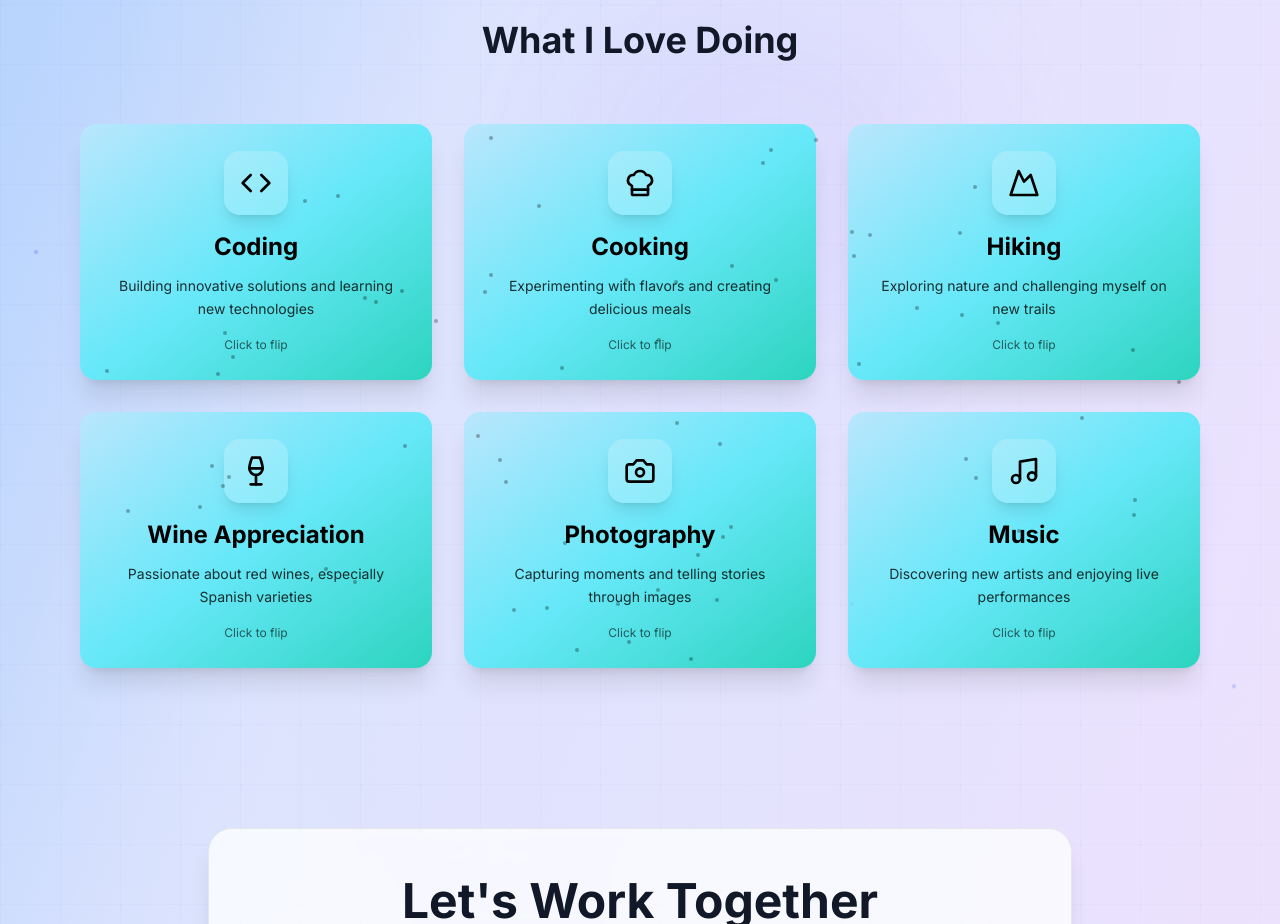
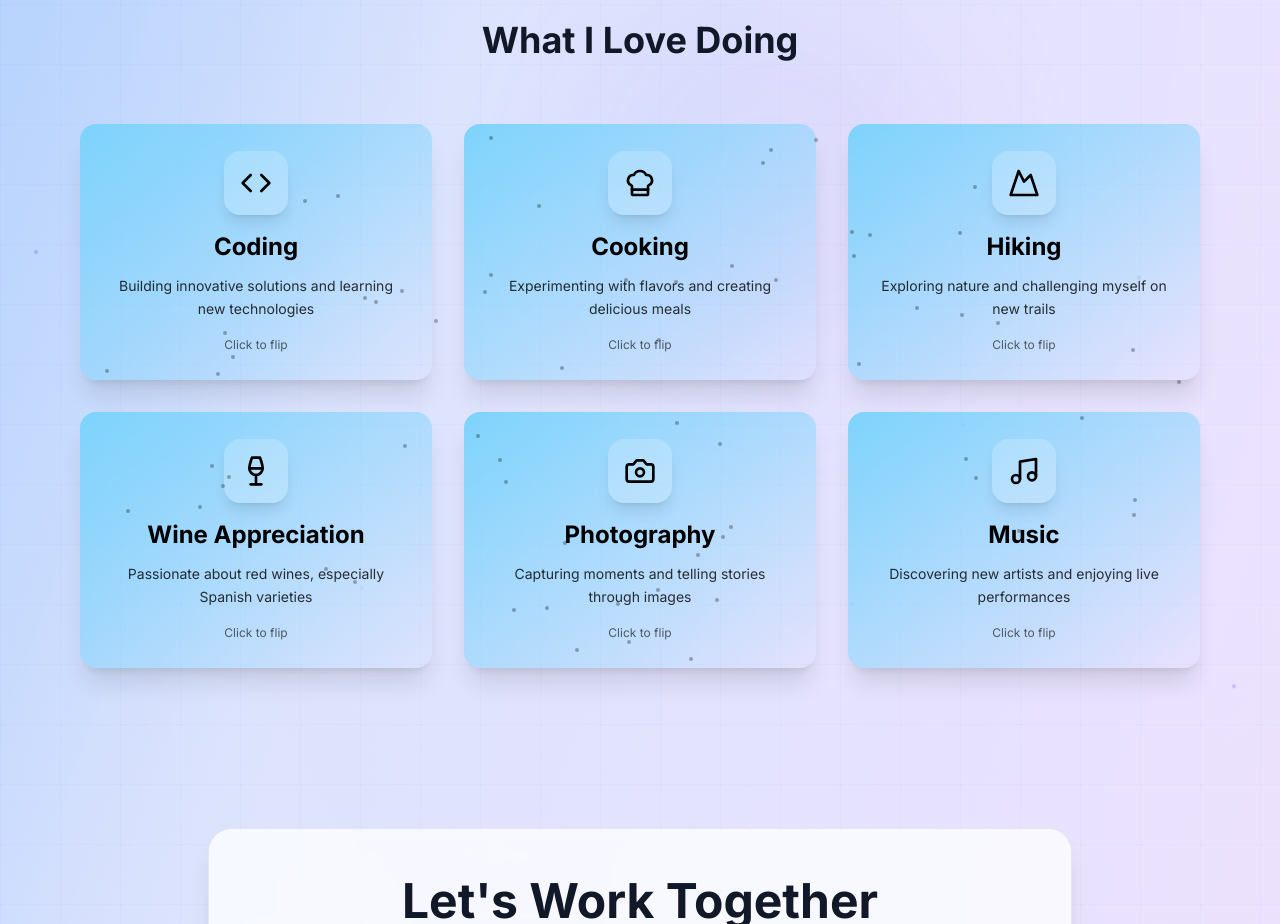
Before and after one commit to Nicolas-Carranza/personal-blog, a Next.js app: page /about in a window 1280 px wide. Shown: the part 2280-3204 px from the top of the page. Built offline with nearby package versions, Linux system fonts and the light colour scheme.

Commit message:
Changed color of light mode

```diff
--- a/src/app/about/page.tsx
+++ b/src/app/about/page.tsx
@@ -49,42 +49,42 @@ export default function AboutPage() {
       name: "Coding",
       desc: "Building innovative solutions and learning new technologies",
       detail: "From algorithms to full-stack applications, I love crafting elegant code that solves real-world problems.",
-      gradient: "from-sky-200 via-cyan-300 to-teal-400 dark:from-blue-800 dark:via-blue-900 dark:to-slate-900"
+      gradient: "from-sky-300 via-sky-350 to-sky-450 dark:from-blue-800 dark:via-blue-900 dark:to-slate-900"
     },
     {
       icon: ChefHat,
       name: "Cooking",
       desc: "Experimenting with flavors and creating delicious meals",
       detail: "The kitchen is my creative lab where I experiment with international cuisines and molecular gastronomy.",
-      gradient: "from-sky-200 via-cyan-300 to-teal-400 dark:from-blue-800 dark:via-blue-900 dark:to-slate-900"
+      gradient: "from-sky-300 via-sky-350 to-sky-450 dark:from-blue-800 dark:via-blue-900 dark:to-slate-900"
     },
     {
       icon: Mountain,
       name: "Hiking",
       desc: "Exploring nature and challenging myself on new trails",
       detail: "From Scottish Highlands to Spanish Pyrenees, every trail teaches resilience and offers perspective.",
-      gradient: "from-sky-200 via-cyan-300 to-teal-400 dark:from-blue-800 dark:via-blue-900 dark:to-slate-900"
+      gradient: "from-sky-300 via-sky-350 to-sky-450 dark:from-blue-800 dark:via-blue-900 dark:to-slate-900"
     },
     {
       icon: Wine,
       name: "Wine Appreciation",
       desc: "Passionate about red wines, especially Spanish varieties",
       detail: "Exploring Spanish regions like Rioja and Ribera del Duero, learning about terroir, grape varieties, and the art of winemaking. Each bottle tells a story of its origin.",
-      gradient: "from-sky-200 via-cyan-300 to-teal-400 dark:from-blue-800 dark:via-blue-900 dark:to-slate-900"
+      gradient: "from-sky-300 via-sky-350 to-sky-450 dark:from-blue-800 dark:via-blue-900 dark:to-slate-900"
     },
     {
       icon: Camera,
       name: "Photography",
       desc: "Capturing moments and telling stories through images",
       detail: "Street photography and landscapes help me see the world through different lenses, literally and figuratively.",
-      gradient: "from-sky-200 via-cyan-300 to-teal-400 dark:from-blue-800 dark:via-blue-900 dark:to-slate-900"
+      gradient: "from-sky-300 via-sky-350 to-sky-450 dark:from-blue-800 dark:via-blue-900 dark:to-slate-900"
     },
     {
       icon: Music,
       name: "Music",
       desc: "Discovering new artists and enjoying live performances",
       detail: "From jazz clubs to electronic festivals, music fuels my creativity and connects me with diverse cultures.",
-      gradient: "from-sky-200 via-cyan-300 to-teal-400 dark:from-blue-800 dark:via-blue-900 dark:to-slate-900"
+      gradient: "from-sky-300 via-sky-350 to-sky-450 dark:from-blue-800 dark:via-blue-900 dark:to-slate-900"
     }
   ]
 
```
